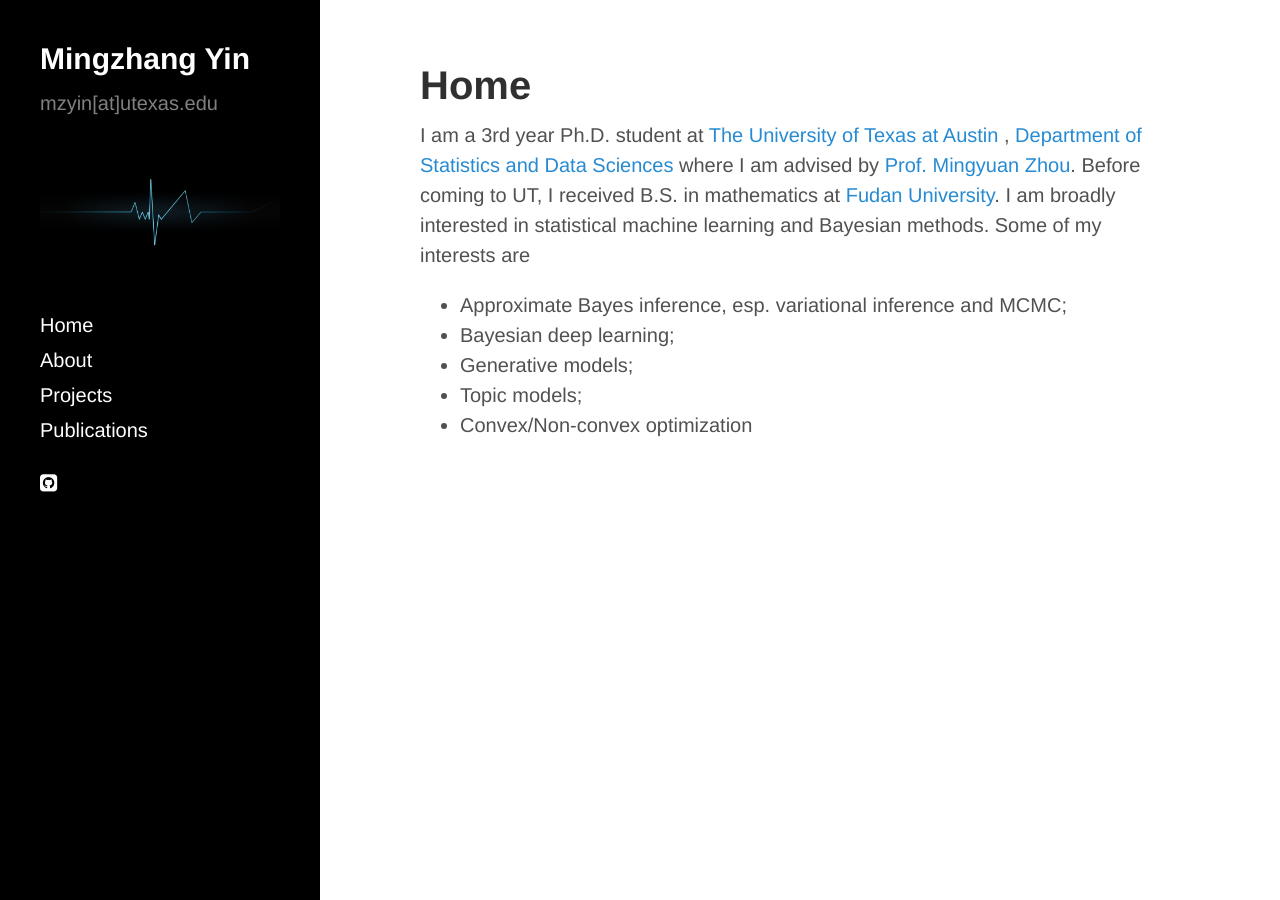
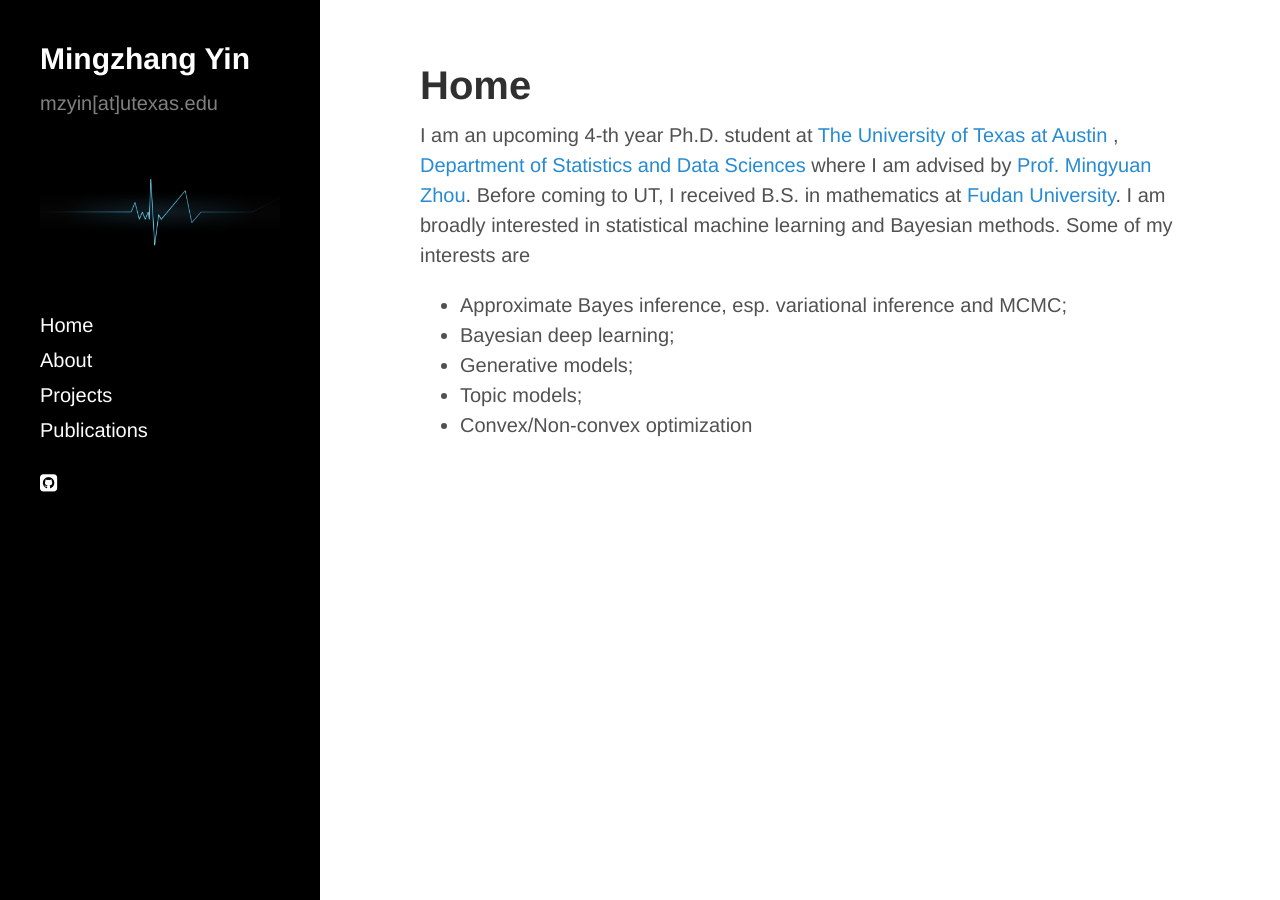
Before and after one commit to mingzhang-yin/mingzhang-yin.github.io, a Jekyll site: the page built from index.md, in a window 1280 px wide. Built offline with Jekyll 4.4.1, drawn with Linux system fonts in a browser that asks for light colours; nearby versions of some CDN libraries.

Commit message:
Update index.md

```diff
--- a/index.md
+++ b/index.md
@@ -10,7 +10,7 @@ title: Home
 <div>
 <div class="row">
   <p>
-  I am a 3rd year Ph.D. student at
+  I am an upcoming 4-th year Ph.D. student at
   <a href="https://www.utexas.edu">The University of Texas at Austin</a> , <a href="https://stat.utexas.edu">Department of Statistics and Data Sciences</a>
   where I am advised by
   <a href="https://mingyuanzhou.github.io">Prof. Mingyuan Zhou</a>. Before coming to UT, I received B.S. in mathematics at <a href="http://www.fudan.edu.cn/en/"> Fudan University</a>.
```
